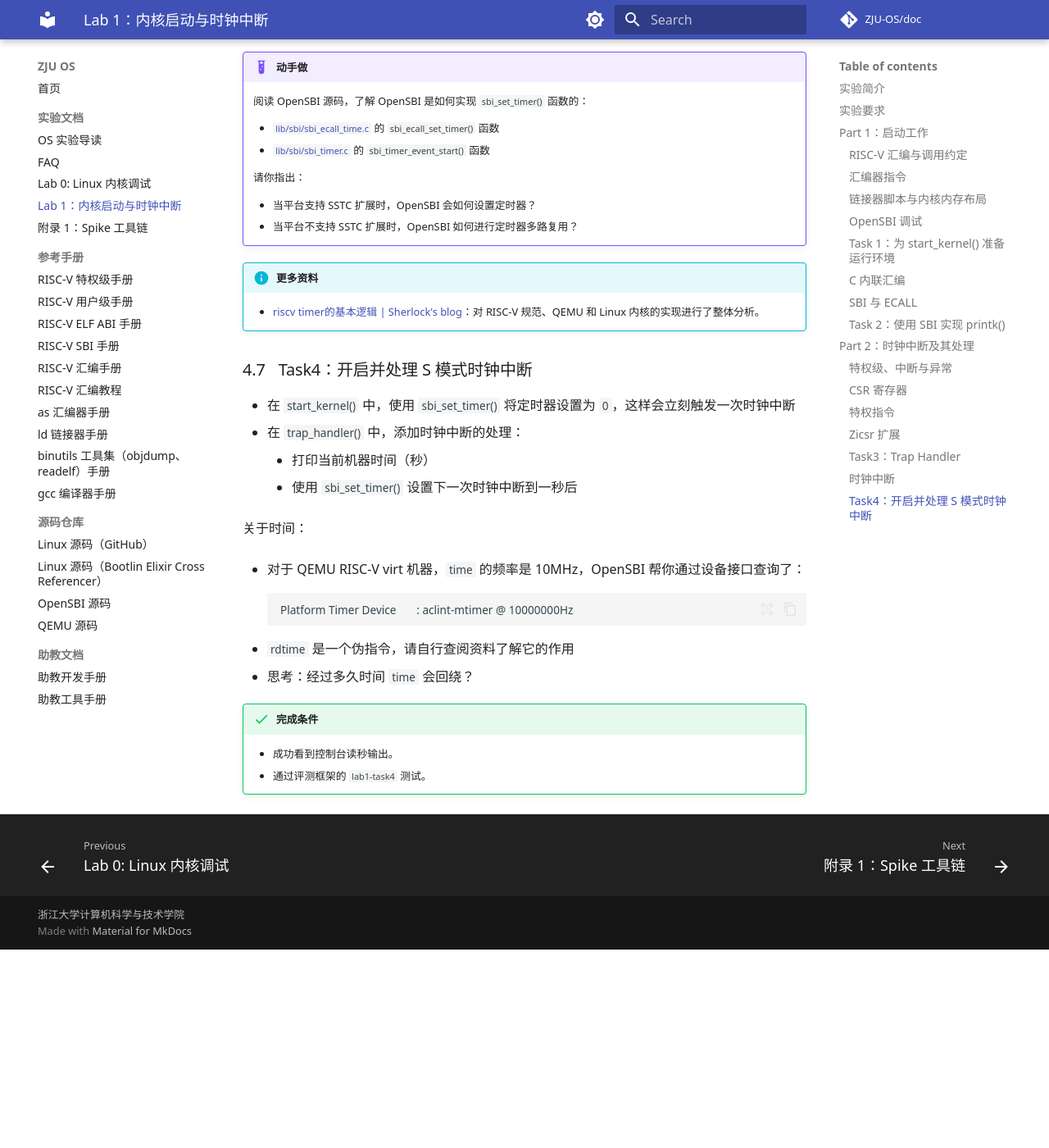
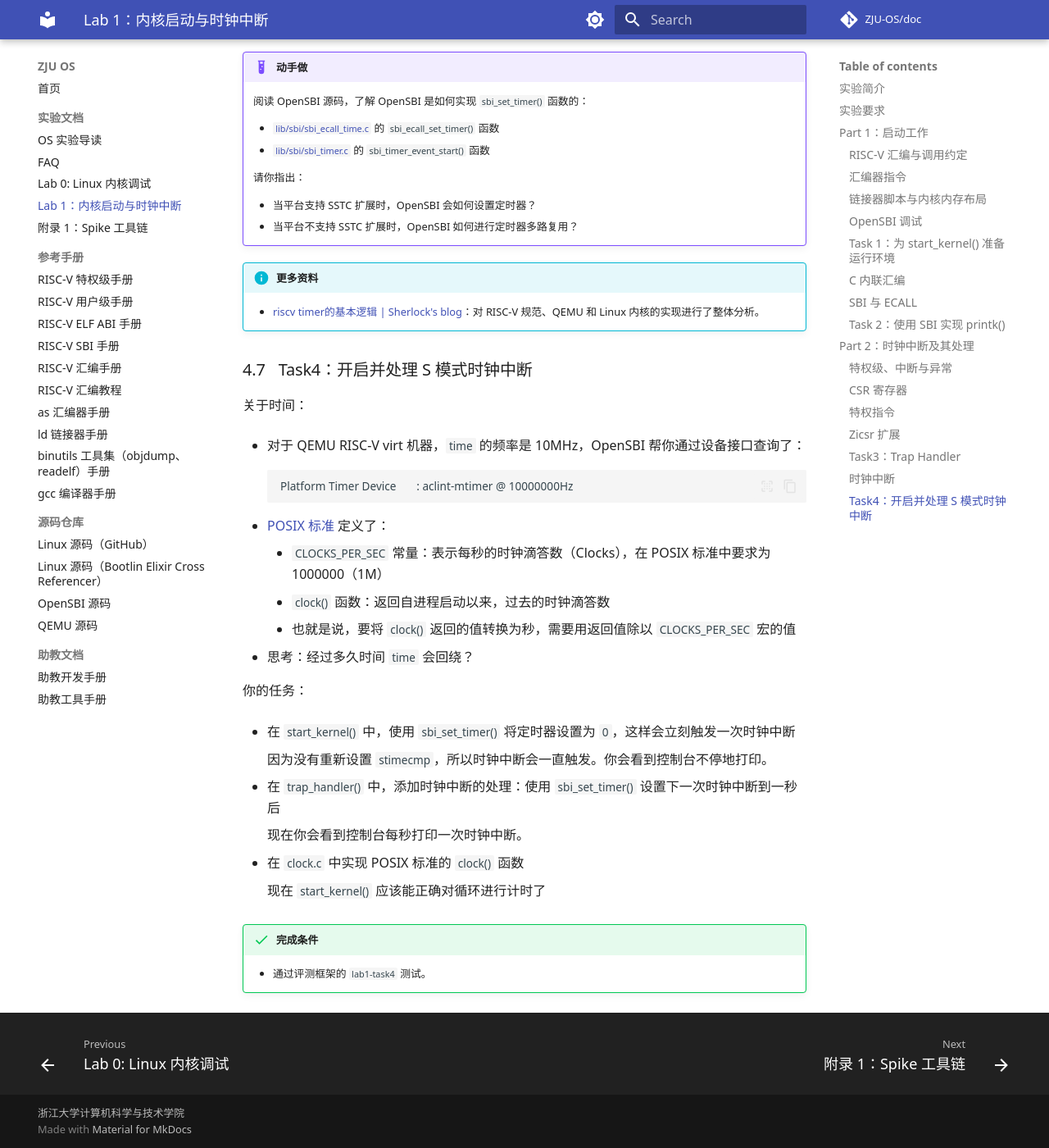
Before and after one commit to hharryz/zju-os-doc, an MkDocs documentation site: the page built from docs/lab1.md, in a window 1280 px wide and 1400 px high, scrolled down 15508 px. Shown: the whole window at 82% size. Built offline with MkDocs 1.6.1 and Material for MkDocs 9.7.7, drawn with Linux system fonts in a browser that asks for light colours; comment, search, counter and statistics services are not loaded; before the commit the page ends 16666 px from its top, so only the background shows below that.

Commit message:
lab1: update

````diff
--- a/docs/lab1.md
+++ b/docs/lab1.md
@@ -1139,11 +1139,6 @@ QEMU 已经支持 SSTC 扩展，因此你可以通过直接写 `csrw smtimecmp,
 
 ### Task4：开启并处理 S 模式时钟中断
 
-- 在 `start_kernel()` 中，使用 `sbi_set_timer()` 将定时器设置为 `0`，这样会立刻触发一次时钟中断
-- 在 `trap_handler()` 中，添加时钟中断的处理：
-    - 打印当前机器时间（秒）
-    - 使用 `sbi_set_timer()` 设置下一次时钟中断到一秒后
-
 关于时间：
 
 - 对于 QEMU RISC-V virt 机器，`time` 的频率是 10MHz，OpenSBI 帮你通过设备接口查询了：
@@ -1152,10 +1147,26 @@ QEMU 已经支持 SSTC 扩展，因此你可以通过直接写 `csrw smtimecmp,
     Platform Timer Device       : aclint-mtimer @ 10000000Hz
     ```
 
-- `rdtime` 是一个伪指令，请自行查阅资料了解它的作用
+- [POSIX 标准](https://pubs.opengroup.org/onlinepubs/009695099/functions/clock.html) 定义了：
+    - `CLOCKS_PER_SEC` 常量：表示每秒的时钟滴答数（Clocks），在 POSIX 标准中要求为 1000000（1M）
+    - `clock()` 函数：返回自进程启动以来，过去的时钟滴答数
+    - 也就是说，要将 `clock()` 返回的值转换为秒，需要用返回值除以 `CLOCKS_PER_SEC` 宏的值
 - 思考：经过多久时间 `time` 会回绕？
+
+你的任务：
+
+- 在 `start_kernel()` 中，使用 `sbi_set_timer()` 将定时器设置为 `0`，这样会立刻触发一次时钟中断
+
+    因为没有重新设置 `stimecmp`，所以时钟中断会一直触发。你会看到控制台不停地打印。
+
+- 在 `trap_handler()` 中，添加时钟中断的处理：使用 `sbi_set_timer()` 设置下一次时钟中断到一秒后
+
+    现在你会看到控制台每秒打印一次时钟中断。
+
+- 在 `clock.c` 中实现 POSIX 标准的 `clock()` 函数
+
+    现在 `start_kernel()` 应该能正确对循环进行计时了
 
 !!! success "完成条件"
 
-    - 成功看到控制台读秒输出。
     - 通过评测框架的 `lab1-task4` 测试。
````
